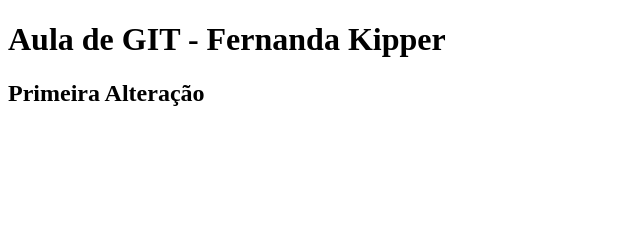
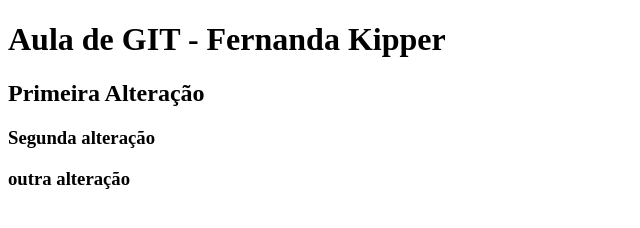
Before and after one commit to juniortenorio9967/git-estudo, a plain HTML site: page index.html in a window 1280 px wide. Shown: the whole page, without its empty margins (0-640 px from the left). Drawn offline with Linux system fonts and the light colour scheme.

Commit message:
outras alterações

```diff
--- a/index.html
+++ b/index.html
@@ -8,7 +8,8 @@
 <body>
     <h1>Aula de GIT - Fernanda Kipper</h1>
     <h2>Primeira Alteração</h2>
-
+    <h3>Segunda alteração</h3>
+    <h3>outra alteração</h3>
 
 </body>
 </html>
```
